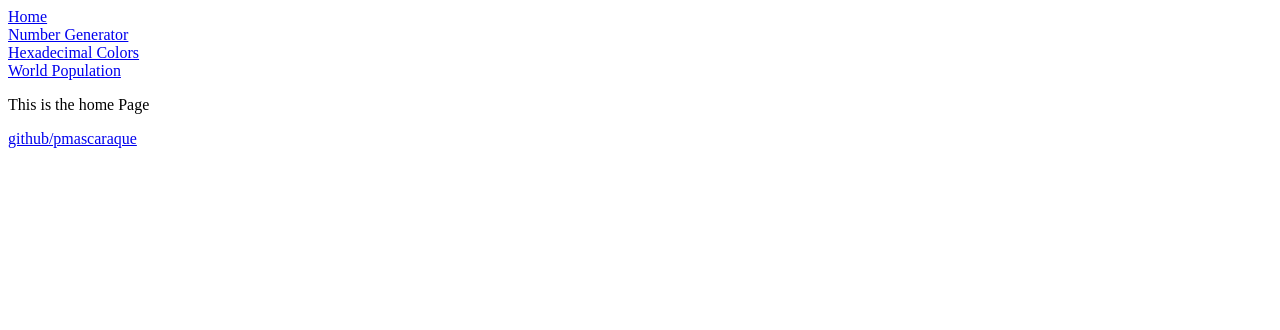
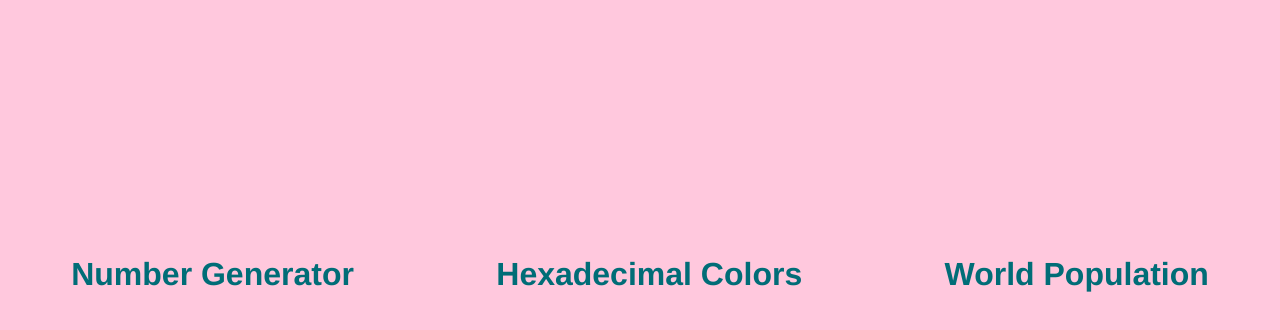
Before and after one commit to pmascaraque/30-days-of-react, a Next.js app in the folder exercises/06_mapping/06/: page / in a window 1280 px wide. Shown: the top 330 px of the page. Built offline with nearby package versions, Linux system fonts and the light colour scheme.

Commit message:
Styled homepage

```diff
--- /dev/null
+++ b/exercises/06_mapping/06/pages/_app.js
@@ -0,0 +1,5 @@
+import "../styles/index.css";
+
+export default function MyApp({ Component, pageProps }) {
+  return <Component {...pageProps} />;
+}
--- a/exercises/06_mapping/06/pages/index.js
+++ b/exercises/06_mapping/06/pages/index.js
@@ -1,12 +1,19 @@
-
 import React from "react";
-import Layout from "../components/Layout";
+import Link from "next/link";
 
 function Home() {
   return (
-      <Layout>
-      <p>This is the home Page</p>
-      </Layout>
+    <div class="index">
+      <Link href="/numbers">
+        <a>Number Generator</a>
+      </Link>
+      <Link href="/colors">
+        <a>Hexadecimal Colors</a>
+      </Link>
+      <Link href="/data">
+        <a>World Population</a>
+      </Link>
+    </div>
   );
 }
 
--- /dev/null
+++ b/exercises/06_mapping/06/styles/index.css
@@ -0,0 +1,25 @@
+*{
+    background-color: #ffc8dd;
+    margin: 0;
+    padding: 0;
+    font-family: Helvetica, Arial, Sans-Serif;
+}
+
+.index{
+    margin-top:20%;
+    text-align: center;
+    display: grid;
+    grid-template-columns: auto auto auto;
+    font-size:2em;
+    font-weight: bold;
+}
+
+a{
+    text-decoration: none;
+    color: #006d77;
+    transition: transform .2s;
+}
+
+a:hover{
+    transform: scale(1.1);
+}
```
